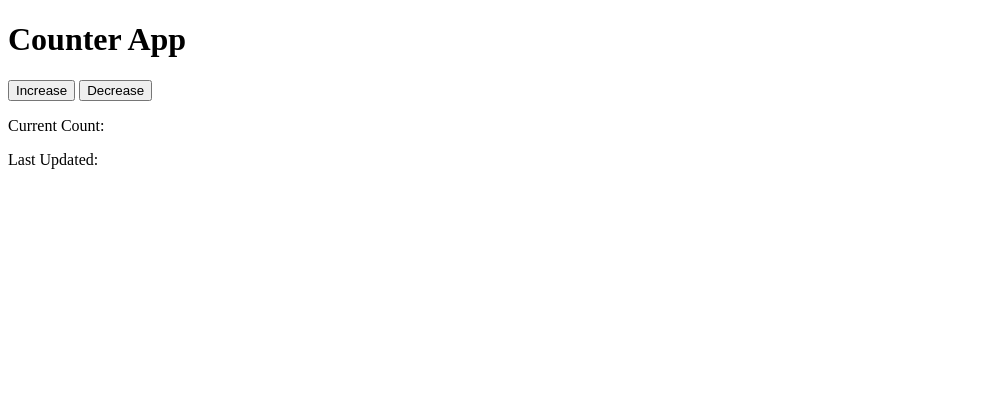
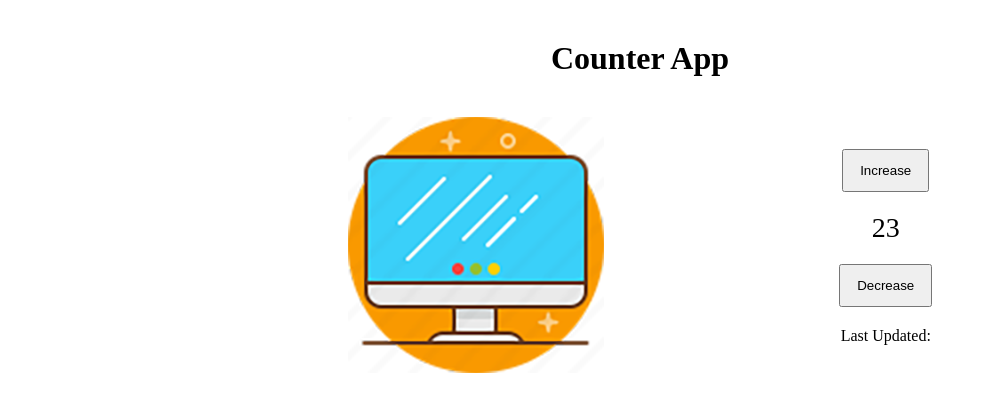
Before and after one commit to KyrychenkoDmytro/counter, a website: page index.html in a window 1280 px wide. Shown: the whole page, without its empty margins (0-987 px from the left). Drawn offline with Linux system fonts and the light colour scheme; no server answers.

Commit message:
updated html, added styles, count animation

```diff
--- a/backend/index.js
+++ b/backend/index.js
@@ -33,6 +33,9 @@ app.get('/counts', async (req, res) => {
 })
 
 app.patch('/counts', async (req, res) => {
+    if (req.body.count < 0) {
+        return res.status(404).json({ message: 'Count cannot be less than zero' });
+    }
     try {
         const newCount = await CountModel.updateOne({ id: req.body.id }, { $set: req.body });
         if (newCount.modifiedCount === 1) {
--- a/css/style.css
+++ b/css/style.css
@@ -0,0 +1,32 @@
+.title {
+    text-align: center;
+    margin: 40px 0;
+}
+.container {
+    display: flex;
+    justify-content: space-around;
+    align-items: center;
+    gap: 20px;
+    max-width: 800px;
+    margin: 0 auto;
+}
+.countWrapper {
+    display: flex;
+    gap: 20px;
+    flex-direction: column;
+    align-items: center;
+}
+#increaseBtn,
+#decreaseBtn {
+    display: flex;
+    padding: 12px 16px;
+    cursor: pointer;
+}
+.parentCount {
+    display: flex;
+    font-size: 28px;
+}
+.parentCount .increase {
+    transform: scale(1.5);
+    transition: transform 0.3s ease;
+}
--- a/index.html
+++ b/index.html
@@ -10,12 +10,21 @@
 </head>
 
 <body>
+    <h1 class="title">Counter App</h1>
     <div class="container">
-        <h1>Counter App</h1>
-        <button id="increaseBtn">Increase</button>
-        <button id="decreaseBtn">Decrease</button>
-        <p>Current Count: <span id="countValue"></span></p>
-        <p>Last Updated: <span id="lastUpdated"></span></p>
+        <div class="imgWrapper">
+            <picture>
+                <source media="(min-width: 1200px)" srcset="img/desktop.webp">
+                <source media="(min-width: 768px)" srcset="img/tablet.webp">
+                <img src="img/mobile.webp" alt="device">
+            </picture>
+        </div>
+        <div class="countWrapper">
+            <button id="increaseBtn">Increase</button>
+            <div class="parentCount"><span id="countValue">23</span></div>
+            <button id="decreaseBtn">Decrease</button>
+            <div>Last Updated: <span id="lastUpdated"></span></div>
+        </div>
     </div>
 
     <script src="./script.js"></script>
--- a/script.js
+++ b/script.js
@@ -13,10 +13,12 @@ document.addEventListener('DOMContentLoaded', async function () {
 
     document.getElementById('increaseBtn').addEventListener('click', async function () {
         await updateCount('increase');
+        changeNumber(stateCurrentValue);
     });
 
     document.getElementById('decreaseBtn').addEventListener('click', async function () {
         await updateCount('decrease');
+        changeNumber(stateCurrentValue);
     });
 });
 
@@ -48,3 +50,12 @@ async function updateCount(action) {
     countValue.textContent = count;
     lastUpdated.textContent = new Date(updatedAt).toLocaleString();
 }
+
+function changeNumber(newNumber) {
+    const numberElement = document.getElementById('countValue');
+    numberElement.classList.add('increase');
+    setTimeout(() => {
+        numberElement.textContent = newNumber;
+        numberElement.classList.remove('increase');
+    }, 300);
+}
```
Also changed, not shown: img/desktop.webp (added), img/mobile.webp (added), img/tablet.webp (added).
